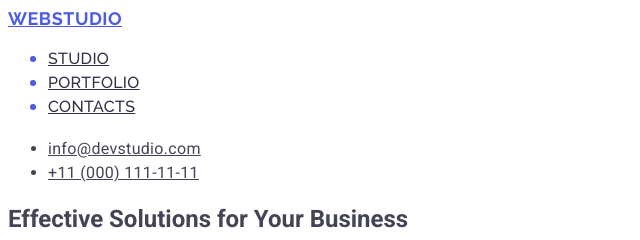
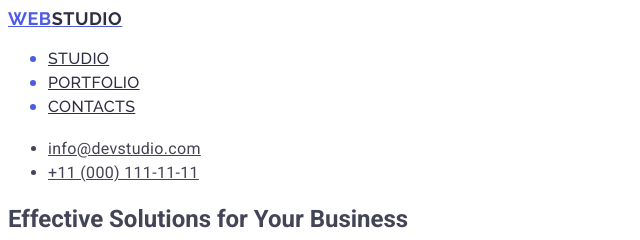
Before and after one commit to rojhatbalta/goit-markup-hw-02, a plain HTML site: page index.html in a window 1280 px wide. Shown: the top 240 px of the page, 0-640 px from the left. Drawn offline with Linux system fonts and the light colour scheme.

Commit message:
update project

```diff
--- a/css/style.css
+++ b/css/style.css
@@ -8,6 +8,9 @@ body {
   color: #4d5ae5;
 }
 
+.nav-logo span {
+  color: #2e2f42;
+}
 .logo-link {
   font-family: "Raleway", sans-serif;
   font-weight: 700;
```
